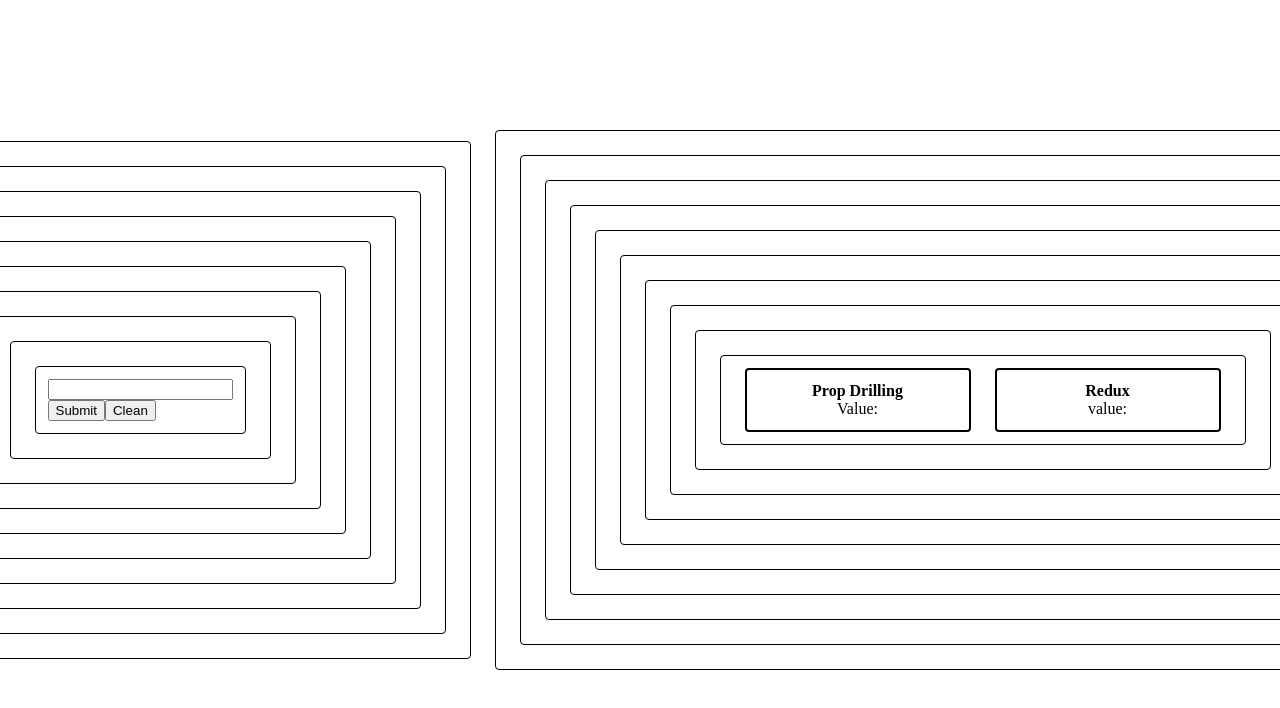
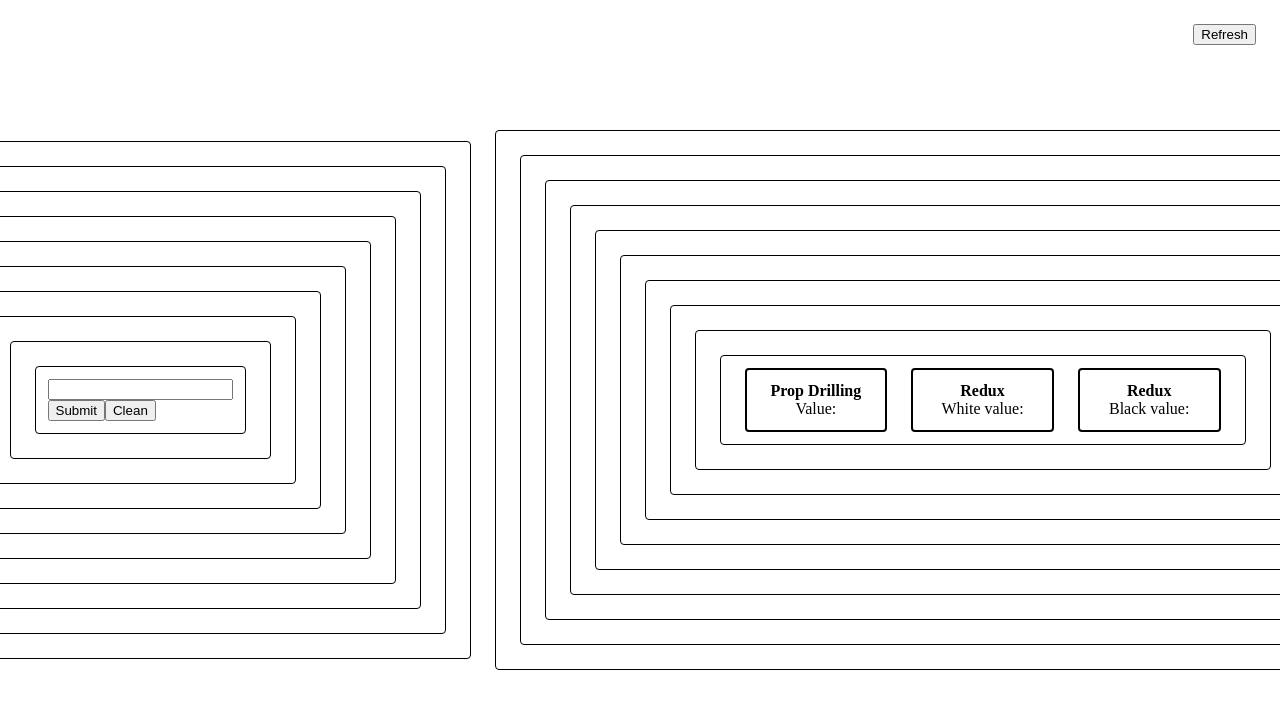
Before and after one commit to souzolliveira/react-redux-persist, a React (Create React App) app: page / in a window 1280 px wide. Shown: the top 708 px of the page. Built offline with nearby package versions, Linux system fonts and the light colour scheme.

Commit message:
feat: adding redux persist

```diff
--- a/src/components/LayerTen/LayerTen.js
+++ b/src/components/LayerTen/LayerTen.js
@@ -1,25 +1,32 @@
 import React from 'react';
 import { useDispatch, useSelector } from 'react-redux';
-import * as types from '../../redux/reducer/types';
+import * as whiteTypes from '../../redux/whiteReducer/types';
+import * as blackTypes from '../../redux/blackReducer/types';
 
 import '../styles.css';
 
 const LayerTen = ({ state, setState, side }) => {
   const dispatch = useDispatch();
-  const { value } = useSelector(store => store.reducerExample);
+  const { whiteValue } = useSelector(store => store.whiteReducer);
+  const { blackValue } = useSelector(store => store.blackReducer);
 
   const handleSubmit = e => {
     e.preventDefault();
     const newValue = e.target.newValue.value;
     setState(newValue);
     dispatch({
-      type: types.ADD_VALUE,
+      type: whiteTypes.ADD_WHITE_VALUE,
+      newValue,
+    });
+    dispatch({
+      type: blackTypes.ADD_BLACK_VALUE,
       newValue,
     });
   };
 
   const handleClean = () => {
-    dispatch({ type: types.CLEAN_VALUE });
+    dispatch({ type: whiteTypes.CLEAN_VALUE });
+    dispatch({ type: blackTypes.CLEAN_VALUE });
     setState(null);
     document.getElementById('newValue').value = '';
   };
@@ -45,7 +52,11 @@ const LayerTen = ({ state, setState, side }) => {
           </div>
           <div className='inputGroup'>
             <span>Redux</span>
-            <span>value: {value}</span>
+            <span>White value: {whiteValue}</span>
+          </div>
+          <div className='inputGroup'>
+            <span>Redux</span>
+            <span>Black value: {blackValue}</span>
           </div>
         </div>
       );
--- a/src/index.css
+++ b/src/index.css
@@ -9,3 +9,9 @@ body {
   width: 100vw;
   height: 100vh;
 }
+
+.refreshButton {
+  position: fixed;
+  top: 24px;
+  right: 24px;
+}
--- a/src/redux/reducer/reducer.js
+++ b/src/redux/blackReducer/reducer.js
@@ -1,20 +1,20 @@
 import * as types from './types';
 
 const initialState = {
-  value: null,
+  blackValue: null,
 };
 
 const reducer = (state = initialState, action) => {
   switch (action.type) {
-    case types.ADD_VALUE:
+    case types.ADD_BLACK_VALUE:
       return {
         ...state,
-        value: action.newValue,
+        blackValue: action.newValue,
       };
     case types.CLEAN_VALUE:
       return {
         ...state,
-        value: null,
+        blackValue: null,
       };
     default:
       return state;
--- /dev/null
+++ b/src/redux/blackReducer/types.js
@@ -0,0 +1,2 @@
+export const ADD_BLACK_VALUE = 'ADD_BLACK_VALUE';
+export const CLEAN_VALUE = 'CLEAN_VALUE';
--- a/src/redux/reducer/types.js
+++ /dev/null
@@ -1,2 +0,0 @@
-export const ADD_VALUE = 'ADD_VALUE';
-export const CLEAN_VALUE = 'CLEAN_VALUE';
--- a/src/redux/rootReducer.js
+++ b/src/redux/rootReducer.js
@@ -1,8 +1,18 @@
 import { combineReducers } from 'redux';
-import reducer from './reducer/reducer';
+import persistReducer from 'redux-persist/es/persistReducer';
+import storage from 'redux-persist/lib/storage';
+import whiteReducer from './whiteReducer/reducer';
+import blackReducer from './blackReducer/reducer';
+
+const statesPersistConfig = {
+  key: 'whietReducer',
+  storage,
+  whitelist: ['whiteValue'],
+};
 
 const rootReducer = combineReducers({
-  reducerExample: reducer,
+  whiteReducer: persistReducer(statesPersistConfig, whiteReducer),
+  blackReducer: persistReducer(statesPersistConfig, blackReducer),
 });
 
 export default rootReducer;
--- a/src/redux/store.js
+++ b/src/redux/store.js
@@ -1,8 +1,19 @@
 import { legacy_createStore as createStore } from 'redux';
 import { composeWithDevTools } from 'redux-devtools-extension';
+import { persistStore, persistReducer } from 'redux-persist';
+import storage from 'redux-persist/lib/storage';
 
 import rootReducer from './rootReducer';
 
-const store = createStore(rootReducer, composeWithDevTools());
+const persistConfig = {
+  key: 'root',
+  storage,
+  blacklist: ['whiteReducer', 'blackReducer'],
+};
 
-export { store };
+const persistedReducer = persistReducer(persistConfig, rootReducer);
+
+const store = createStore(persistedReducer, composeWithDevTools());
+const persistor = persistStore(store);
+
+export { store, persistor };
--- /dev/null
+++ b/src/redux/whiteReducer/reducer.js
@@ -0,0 +1,24 @@
+import * as types from './types';
+
+const initialState = {
+  whiteValue: null,
+};
+
+const reducer = (state = initialState, action) => {
+  switch (action.type) {
+    case types.ADD_WHITE_VALUE:
+      return {
+        ...state,
+        whiteValue: action.newValue,
+      };
+    case types.CLEAN_VALUE:
+      return {
+        ...state,
+        whiteValue: null,
+      };
+    default:
+      return state;
+  }
+};
+
+export default reducer;
--- /dev/null
+++ b/src/redux/whiteReducer/types.js
@@ -0,0 +1,2 @@
+export const ADD_WHITE_VALUE = 'ADD_WHITE_VALUE';
+export const CLEAN_VALUE = 'CLEAN_VALUE';
--- a/src/views/App.js
+++ b/src/views/App.js
@@ -1,6 +1,7 @@
 import React, { useState } from 'react';
 import { Provider as ReduxProvider } from 'react-redux';
-import { store } from '../redux/store';
+import { PersistGate } from 'redux-persist/integration/react';
+import { store, persistor } from '../redux/store';
 
 import LayerOne from '../components/LayerOne/LayerOne';
 
@@ -11,10 +12,15 @@ const App = () => {
 
   return (
     <ReduxProvider store={store}>
-      <div className='app'>
-        <LayerOne state={state} setState={setState} side='left' />
-        <LayerOne state={state} setState={setState} side='right' />
-      </div>
+      <PersistGate loading={null} persistor={persistor}>
+        <div className='app'>
+          <LayerOne state={state} setState={setState} side='left' />
+          <LayerOne state={state} setState={setState} side='right' />
+        </div>
+        <button type='button' className='refreshButton' onClick={() => document.location.reload(true)}>
+          Refresh
+        </button>
+      </PersistGate>
     </ReduxProvider>
   );
 };
```
